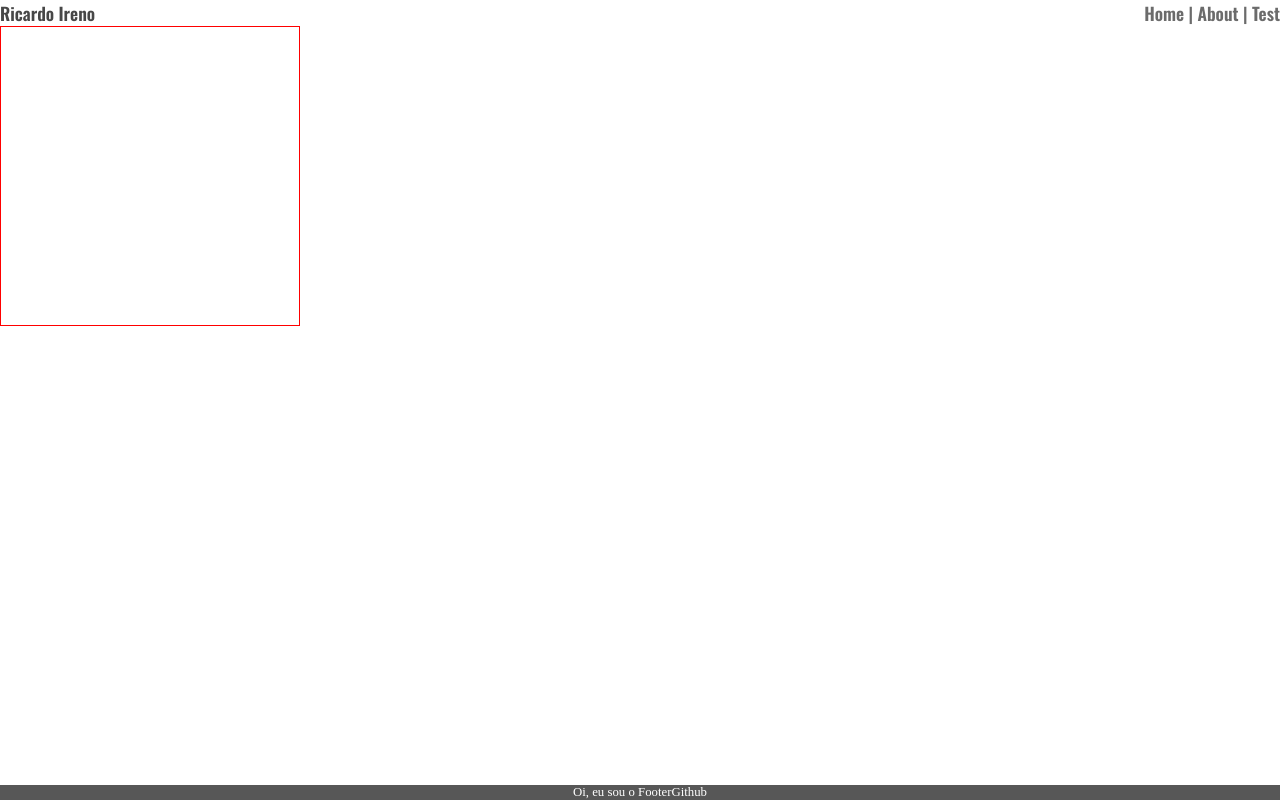
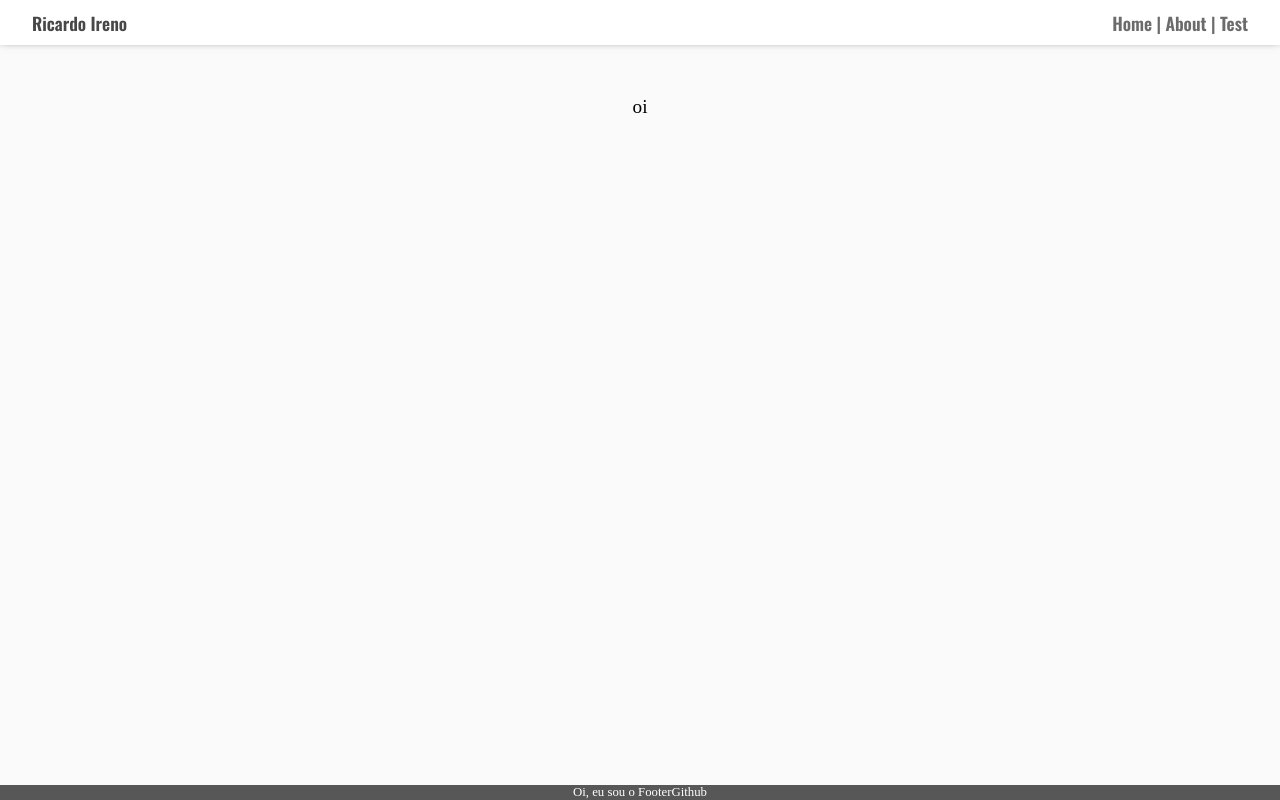
Before and after one commit to RicardoIreno/meu-site-dev, a Next.js app: page / in a window 1280 px wide. Built offline with nearby package versions, Linux system fonts and the light colour scheme.

Commit message:
News vars in theme

```diff
--- a/src/components/SiteHeader/style.ts
+++ b/src/components/SiteHeader/style.ts
@@ -10,10 +10,13 @@ export const Wrapper = styled.header`
   display: flex;
   flex-direction: column;
   align-items: center;
+  background-color: ${theme.colors.headerbg};
+  box-shadow: 0px -6px 10px 0px #000000;
 
   @media ${breakpoint.mdUp} {
     flex-direction: row;
     justify-content: space-between;
+    padding: .6rem 2rem;
   }
   `
 
--- a/src/pages/index.js
+++ b/src/pages/index.js
@@ -1,22 +1,23 @@
 import Head from 'next/head'
 import Image from 'next/image'
 import { SiteFooter, SiteHeader } from '../components'
-import SiteMain from '../components/HomeCard'
+import { DefaultWrapper } from '../layouts'
 
 export default function Home() {
   return (
-    <div>
+    <>
       <Head>
         <title>Construindo meu site</title>
         <meta name="description" content="Portfólio Ricardo" />
         <link rel="icon" href="/favicon.ico" />
       </Head>
 
-      <SiteHeader />
+      <DefaultWrapper>
 
-      <SiteMain />
+        <p>oi</p>
 
-      <SiteFooter />
-    </div>
+      </DefaultWrapper>
+
+    </>
   )
 }
--- a/src/styles/global.ts
+++ b/src/styles/global.ts
@@ -18,7 +18,7 @@ export default createGlobalStyle`
 
 
   body {
-    background-color: ${props => props.theme.colors.background};
+    background-color: ${props => props.theme.colors.body};
     color: ${props => props.theme.colors.text};
   }
 
--- a/src/styles/theme.ts
+++ b/src/styles/theme.ts
@@ -1,11 +1,13 @@
 const theme = {
   colors: {
+    body: '#fafafa',
     background: '#fff',
     text: '#000',
     heading1: '#474747',
     headings: '#474747',
     menus: '#6b6b6b',
     HomeCardTitle: '#6b6b6b',
+    headerbg: '#fff',
 
   },
   sizes: {
```
Also changed, not shown: 1 other file (tests, documents, lock files or other folders).
